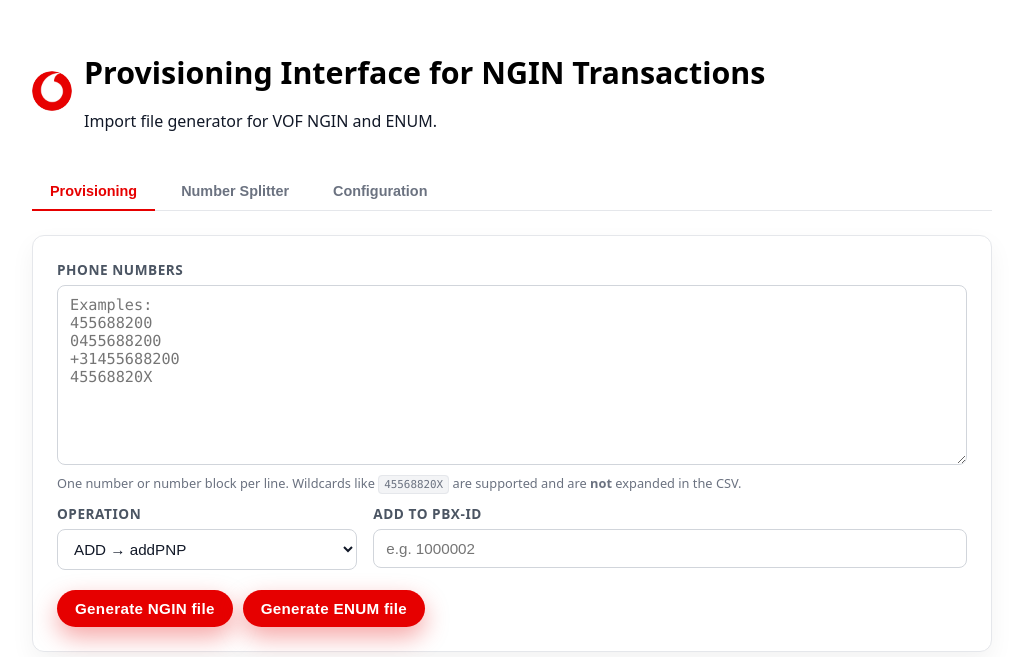
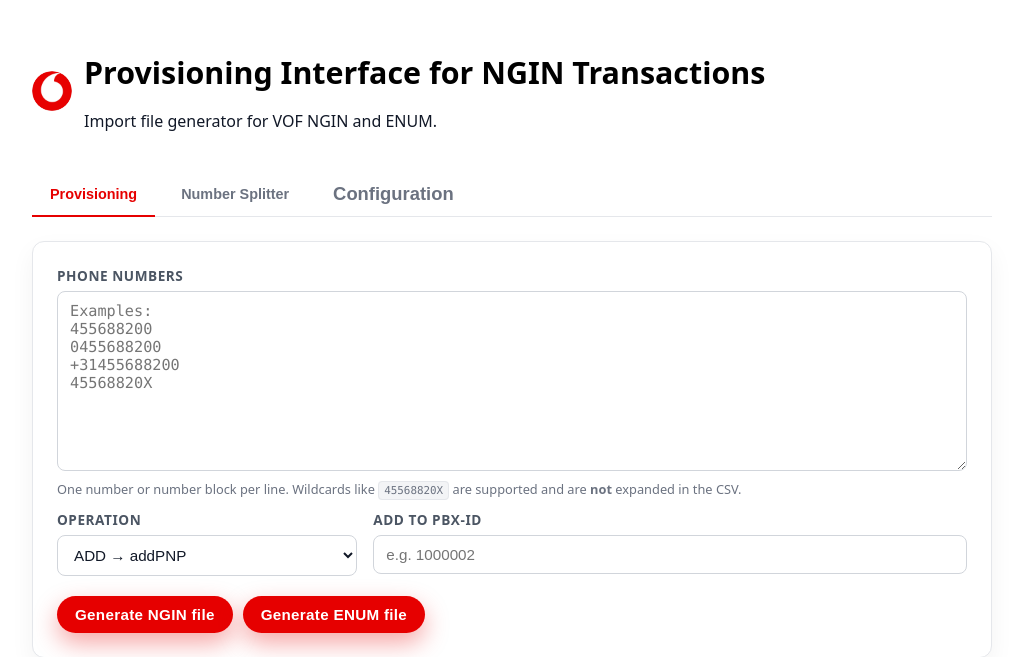
Before and after one commit to OctaVive/bulkpnptool, a Flask app: page / in a window 1280 px wide. Shown: the top 657 px of the page, without its empty margins (128-1151 px from the left). Run offline with Flask 3, Linux system fonts and the light colour scheme.

Commit message:
changed label

```diff
--- a/templates/base.html
+++ b/templates/base.html
@@ -67,6 +67,10 @@
       .tab-btn.active {
         color: #e60000;
         border-bottom-color: #e60000;
+      }
+      .tab-btn[data-tab="configuration"] {
+        font-size: 1.15rem;
+        font-weight: 700;
       }
       .tab-panel {
         display: none;
```
Also changed, not shown: 1 other file.
